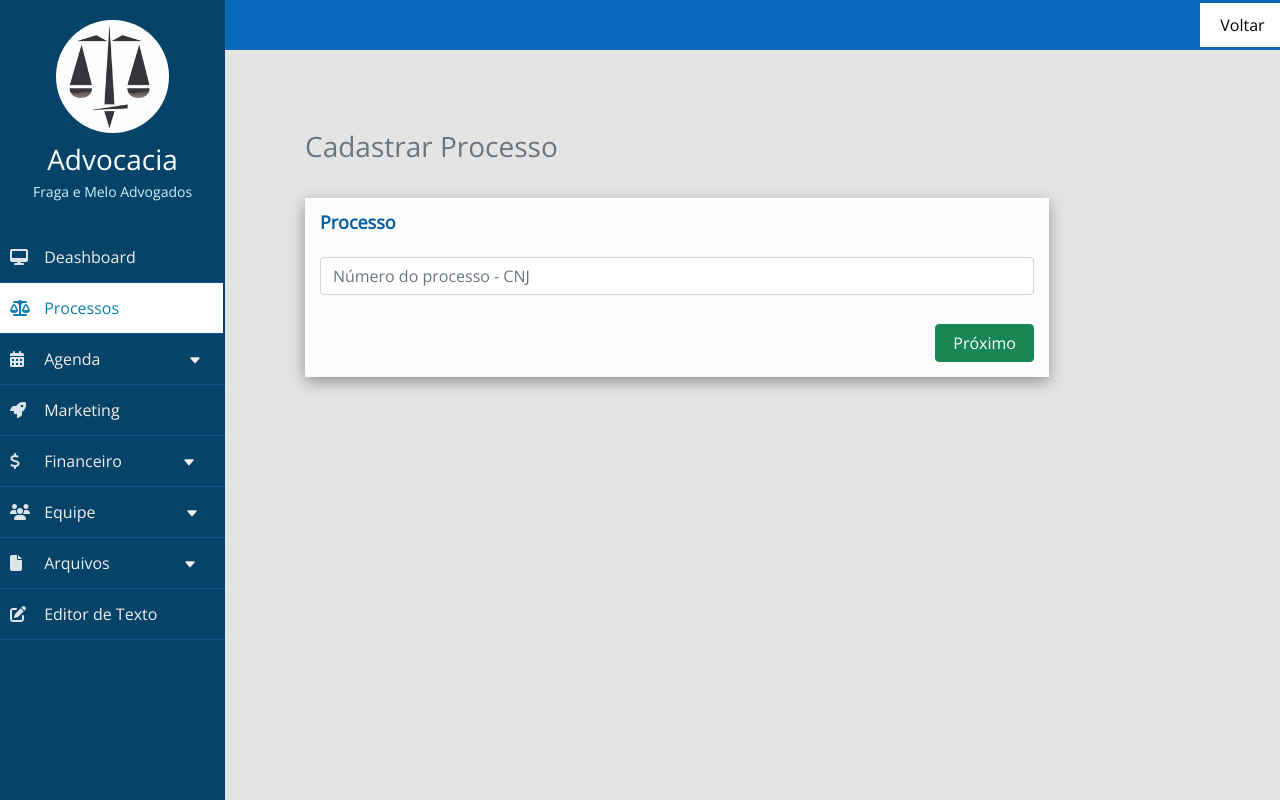
After one commit to VitorHugoVH/SistemaGerenciadorEscritorio, a PHP site: page /FragaeMelo/Administrador/processos_add1.php in a window 1280 px wide. The commit adds this page. Run offline with PHP 8.4, Linux system fonts and the light colour scheme; the visitor is signed in with stand-in values (Sample User, id 1); some libraries are stand-ins or nearby versions.

Commit message:
Atualizando área processos com CNJ

```diff
--- a/Administrador/processos.php
+++ b/Administrador/processos.php
@@ -103,7 +103,7 @@ $result = $conn->query($sql);
                     </div>
                     <div class="col-2">
                         <div id="enviar">
-                            <a href="processos_add.php"><button type="button" class="btn btn-success" id='add1'>Adicionar</button></a>
+                            <a href="processos_add1.php"><button type="button" class="btn btn-success" id='add1'>Adicionar</button></a>
                         </div>
                     </div>
                 </div>
--- /dev/null
+++ b/Administrador/processos_add1.php
@@ -0,0 +1,268 @@
+<?php
+
+// VERIFICAÇÃO LOGIN
+session_start();
+$logged = $_SESSION['logged'] ?? NULL;
+
+if (!$logged) {
+    header('Location: /FragaeMelo/Site%20Fraga%20e%20Melo%20BootsTrap/login.php');
+};
+
+?>
+<!DOCTYPE html>
+<html lang="pt-br">
+
+<head>
+    <meta charset="UTF-8">
+    <meta http-equiv="X-UA-Compatible" content="IE=edge">
+    <meta name="viewport" content="width=device-width, initial-scale=1.0">
+    <link rel="stylesheet" type="text/css" href="estilosAdm.css" />
+    <link rel="icon" type="image/x-icon" href="imagens/icon.png" />
+    <link rel="stylesheet" type="text/css" href="fontawesome/css/all.css" />
+    <script src="https://cdnjs.cloudflare.com/ajax/libs/jquery/3.6.0/jquery.min.js"></script>
+    <script src="https://cdn.jsdelivr.net/npm/@popperjs/core@2.10.2/dist/umd/popper.min.js"></script>
+    <script src="https://cdn.jsdelivr.net/npm/bootstrap@5.1.3/dist/js/bootstrap.min.js"></script>
+    <link href="https://cdn.jsdelivr.net/npm/bootstrap@5.1.3/dist/css/bootstrap.min.css" rel="stylesheet">
+    <style>
+        .sidebar::-webkit-scrollbar {
+            width: 10px;
+        }
+
+        .sidebar::-webkit-scrollbar-track {
+            background-color: #fff;
+        }
+
+        .sidebar::-webkit-scrollbar-thumb {
+            background-color: #4d79ff;
+            border-radius: 10px;
+            opacity: 0.1;
+            /* Define a opacidade da barra de rolagem */
+        }
+    </style>
+    <title>Fraga e Melo Advogados Associados</title>
+</head>
+
+<body>
+<div class="wrapper">
+    <div class="section">
+        <div class="top_navbar">
+            <a href="/Users/vh007/OneDrive/%C3%81rea%20de%20Trabalho/Tudo/Site%20TCC/Site%20Fraga%20e%20Melo%20BootsTrap/index.php" class="link"><button class="button button4">Voltar</button></a>
+        </div>
+        <div class="container" id='main'>
+            <form action="processos_add2.php" method="POST">
+                <div class="row">
+                    <div class="col-10">
+                        <div class="bloco3">
+                            <h3 class="text-muted">Cadastrar Processo</h3>
+                        </div>
+                    </div>
+                    <div class="col-2">
+
+                    </div>
+                </div>
+                <div class="bloco4">
+                    <div class="row">
+                        <div class="titulo">
+                            <h4 class="title"><b>Processo</b></h4>
+                        </div>
+                        <div class="campos">
+                            <input type="text" name="cnjprocesso" id="cnjprocesso" class="form-control" maxlength="25"
+                                   placeholder="Número do processo - CNJ" required>
+                            <script>
+                                const cnjInput = document.getElementById('cnjprocesso');
+                                cnjInput.addEventListener('input', (event) => {
+                                    const input = event.target;
+                                    const value = input.value;
+                                    const newValue = value.replace(/[^\d]/g, ''); // Remove tudo que não for número
+                                    let maskedValue = '';
+                                    if (newValue.length > 7) {
+                                        maskedValue += `${newValue.substring(0, 7)}-`;
+                                        if (newValue.length > 9) {
+                                            maskedValue += `${newValue.substring(7, 9)}.`;
+                                            if (newValue.length > 13) {
+                                                maskedValue += `${newValue.substring(9, 13)}.`;
+                                                if (newValue.length > 14) {
+                                                    maskedValue += `${newValue.substring(13, 14)}.`;
+                                                    if (newValue.length > 18) {
+                                                        maskedValue += `${newValue.substring(14, 18)}-`;
+                                                        if (newValue.length > 18) {
+                                                            maskedValue += `${newValue.substring(18)}`;
+                                                        }
+                                                    } else {
+                                                        maskedValue += `${newValue.substring(14)}`;
+                                                    }
+                                                } else {
+                                                    maskedValue += `${newValue.substring(13)}`;
+                                                }
+                                            } else {
+                                                maskedValue += `${newValue.substring(9)}`;
+                                            }
+                                        } else {
+                                            maskedValue += `${newValue.substring(7)}`;
+                                        }
+                                    } else {
+                                        maskedValue = newValue;
+                                    }
+                                    input.value = maskedValue;
+                                });
+                            </script>
+                        </div>
+                    </div>
+                    <div class="final" style="margin-top: 2%;">
+                        <div class="row">
+                            <div class="col-10">
+
+                            </div>
+                            <div class="col-2">
+                                <div id='voltar'>
+                                    <a href='processos_add2.php'><button type='submit' class='btn btn-success' name='enviar' id='salvar'>Próximo</button></a>
+                                </div>
+                            </div>
+                        </div>
+                    </div>
+                </div>
+                <input type="hidden" name="datacriacao" value="<?php echo date('d/m/Y') ?>">
+            </form>
+        </div>
+    </div>
+    <!--INÍCIO NAVEGAÇÃO-->
+    <div class="sidebar" style="overflow-y: auto;">
+        <div class="profile">
+            <img src="imagensADM/logoadmin.png" alt="profile_picture" width="35%">
+            <h3>Advocacia</h3>
+            <p>Fraga e Melo Advogados</p>
+        </div>
+        <ul class="lista">
+            <li>
+                <a class="links" href="admin.php">
+                    <span class="icon"><i class="fas fa-desktop"></i></span>
+                    <span class="item">Deashboard</span>
+                </a>
+            </li>
+            <li>
+                <a href="processos.php" class="active">
+                    <span class="icon"><i class="fas fa-scale-balanced"></i></span>
+                    <span class="item">Processos</span>
+                </a>
+            </li>
+            <div class="dropdown">
+                <li>
+                    <a class="links">
+                        <span class="icon"><i class="fas fa-calendar-days"></i></span>
+                        <span class="item">Agenda</span>
+                        <svg xmlns="http://www.w3.org/2000/svg" style="margin-left: 40%;" width="16" height="13" fill="currentColor" class="bi bi-caret-down-fill" viewBox="0 0 16 16">
+                            <path d="M7.247 11.14 2.451 5.658C1.885 5.013 2.345 4 3.204 4h9.592a1 1 0 0 1 .753 1.659l-4.796 5.48a1 1 0 0 1-1.506 0z" />
+                        </svg>
+                    </a>
+                </li>
+                <div class="dropdown-content">
+                    <li>
+                        <a href="agenda_compromissos.php" class="links" style="width: 100%;">
+                            <span class="item2" style="margin-left: 15%;">Compromissos</span>
+                        </a>
+                    </li>
+                    <li>
+                        <a href="agenda_tarefas.php" class="links">
+                            <span class="item2" style="margin-left: 15%; width: 100%;">Tarefas</span>
+                        </a>
+                    </li>
+                    <li>
+                        <a href="agenda_prazos.php" class="links">
+                            <span class="item2" style="margin-left: 15%;">Prazos</span>
+                        </a>
+                    </li>
+                </div>
+            </div>
+            <li>
+                <a href="cobrança.php" class="links">
+                    <span class="icon"><i class="fas fa-rocket"></i></span>
+                    <span class="item">Marketing</span>
+                </a>
+            </li>
+            <div class="dropdown">
+                <li>
+                    <a href="financeiro.php" class="links">
+                        <span class="icon"><i class="fas fa-dollar-sign"></i></span>
+                        <span class="item">Financeiro</span>
+                        <svg xmlns="http://www.w3.org/2000/svg" style="margin-left: 27%;" width="16" height="13" fill="currentColor" class="bi bi-caret-down-fill" viewBox="0 0 16 16">
+                            <path d="M7.247 11.14 2.451 5.658C1.885 5.013 2.345 4 3.204 4h9.592a1 1 0 0 1 .753 1.659l-4.796 5.48a1 1 0 0 1-1.506 0z" />
+                        </svg>
+                    </a>
+                </li>
+                <div class="dropdown-content">
+                    <li>
+                        <a href="despesas.php" class="links" style="width: 100%;">
+                            <span class="item2" style="margin-left: 15%;">Despesas</span>
+                        </a>
+                    </li>
+                    <li>
+                        <a href="receitas.php" class="links">
+                            <span class="item2" style="margin-left: 15%; width: 100%;">Receitas</span>
+                        </a>
+                    </li>
+                </div>
+            </div>
+            <div class="dropdown">
+                <li>
+                    <a href="equipe.php" class="links">
+                        <span class="icon"><i class="fas fa-users"></i></span>
+                        <span class="item">Equipe</span>
+                        <svg xmlns="http://www.w3.org/2000/svg" style="margin-left: 41%;" width="16" height="13" fill="currentColor" class="bi bi-caret-down-fill" viewBox="0 0 16 16">
+                            <path d="M7.247 11.14 2.451 5.658C1.885 5.013 2.345 4 3.204 4h9.592a1 1 0 0 1 .753 1.659l-4.796 5.48a1 1 0 0 1-1.506 0z" />
+                        </svg>
+                    </a>
+                </li>
+                <div class="dropdown-content">
+                    <li>
+                        <a href="clientes.php" class="links" style="width: 100%;">
+                            <span class="item2" style="margin-left: 15%;">Clientes</span>
+                        </a>
+                    </li>
+                    <li>
+                        <a href="advogados.php" class="links" style="width: 100%;">
+                            <span class="item2" style="margin-left: 15%;">Advogados</span>
+                        </a>
+                    </li>
+                </div>
+            </div>
+            <div class="dropdown">
+                <li>
+                    <a href="equipe.php" class="links">
+                        <span class="icon"><i class="fas fa-file"></i></span>
+                        <span class="item">Arquivos</span>
+                        <svg xmlns="http://www.w3.org/2000/svg" style="margin-left: 33%;" width="16" height="13" fill="currentColor" class="bi bi-caret-down-fill" viewBox="0 0 16 16">
+                            <path d="M7.247 11.14 2.451 5.658C1.885 5.013 2.345 4 3.204 4h9.592a1 1 0 0 1 .753 1.659l-4.796 5.48a1 1 0 0 1-1.506 0z" />
+                        </svg>
+                    </a>
+                </li>
+                <div class="dropdown-content">
+                    <li>
+                        <a href="procuracoes.php" class="links" style="width: 100%;">
+                            <span class="item2" style="margin-left: 15%;">Procuração</span>
+                        </a>
+                    </li>
+                    <li>
+                        <a href="declaracoes.php" class="links" style="width: 100%;">
+                            <span class="item2" style="margin-left: 15%;">Declaração</span>
+                        </a>
+                    </li>
+                    <li>
+                        <a href="contrato.php" class="links" style="width: 100%;">
+                            <span class="item2" style="margin-left: 15%;">Contrato</span>
+                        </a>
+                    </li>
+                </div>
+            </div>
+            <li>
+                <a href="configuracoes.php" class="links">
+                    <span class="icon"><i class="fas fa-edit"></i></span>
+                    <span class="item">Editor de Texto</span>
+                </a>
+            </li>
+        </ul>
+    </div>
+    <!--FIM NAVEGAÇÃO-->
+</div>
+</body>
+
+</html>
```
Also changed, not shown: Administrador/contratos_add.php (+39 -0 lines), Administrador/processos_add2.php (renamed from Administrador/processos_add.php, +5 -153 lines).
